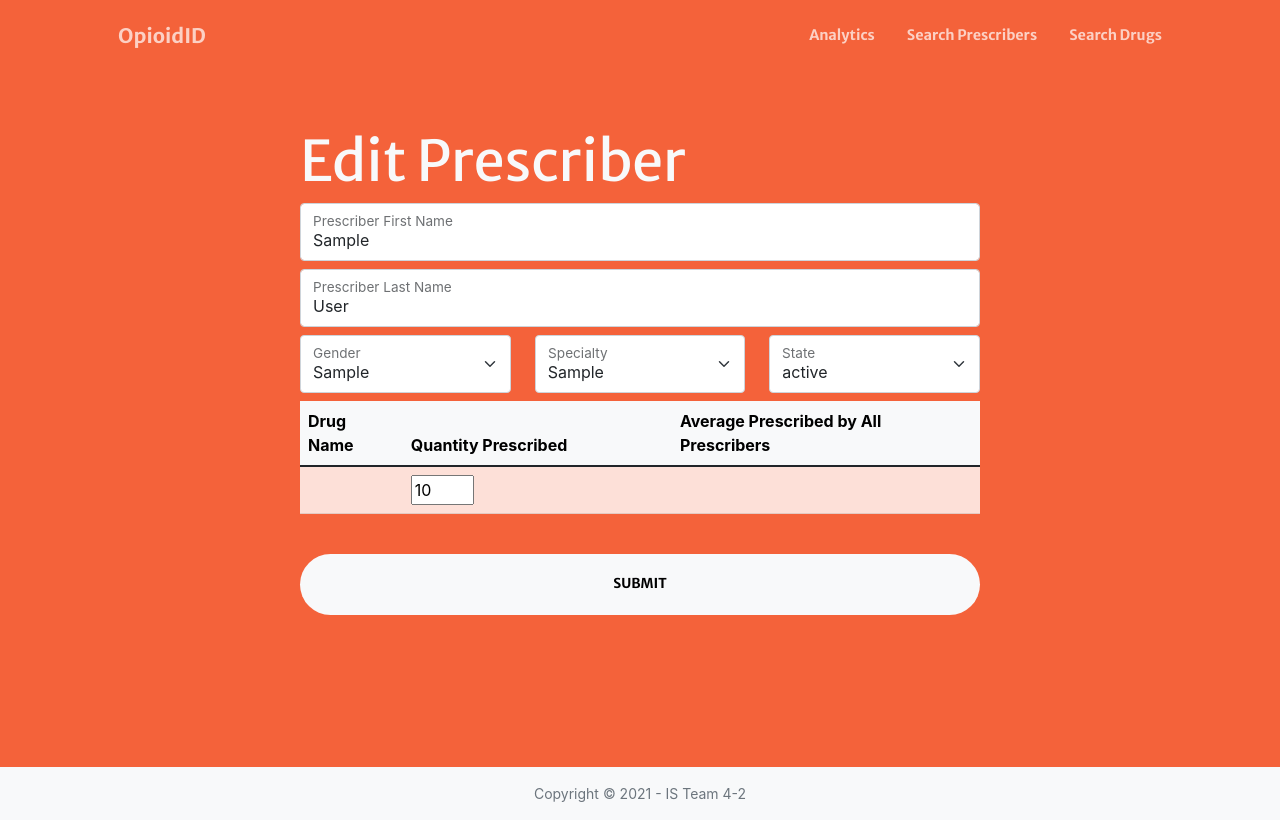
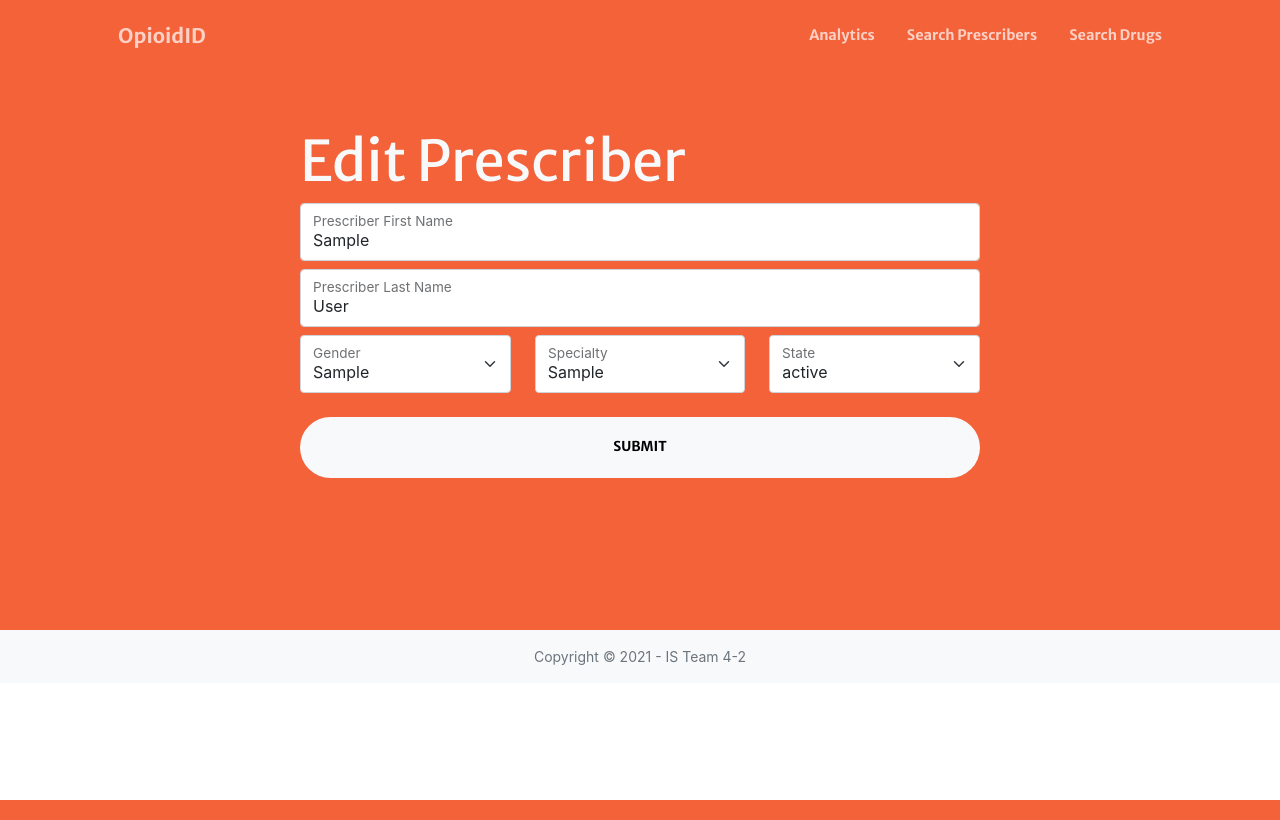
Before and after one commit to bchristensen2021/intex, a Django app: template templates/opioidID/editPrescriber.html in a window 1280 px wide. Run offline with Django 3.2, Linux system fonts and the light colour scheme; tables that the repository leaves empty hold one stand-in row (values such as "Sample post"); the template is opened without the code that fills it: values that come from a table or form of the project are taken from there, most other values are stand-ins (such as "Sample title", 1, 10 or a date in 2020); some libraries are stand-ins or nearby versions.

Commit message:
minor ui tweaks to prescriber CRUD user interface

```diff
--- a/intexOpioidProject/settings.py
+++ b/intexOpioidProject/settings.py
@@ -79,10 +79,10 @@
     'default': {
     'ENGINE': 'django.db.backends.postgresql',
     'NAME': 'intex',
-    'USER': 'postgres',
-    'PASSWORD': 'qazwsx2993',
+    'USER': 'user123',
+    'PASSWORD': 'largechungus',
     'HOST': '127.0.0.1',
-    'PORT': '5433',
+    'PORT': '5432',
     }
 }
 
--- a/templates/opioidID/detailsPrescriber.html
+++ b/templates/opioidID/detailsPrescriber.html
@@ -35,6 +35,7 @@
         </div>
     </div>
 
+    {% if totalPresc.total > 0 %}
     <table class="table mt-2">
         <thead>
             <tr class="table-light">
@@ -62,6 +63,7 @@
         </tr>
         {% endfor %}
     </table>
+    {% endif %}
 </div>
 </section>
 
--- a/templates/opioidID/editPrescriber.html
+++ b/templates/opioidID/editPrescriber.html
@@ -7,7 +7,7 @@
         <div class="row gx-4 gx-lg-5 justify-content-center">
             <div class="col-lg-8">
                 <h1 class="display-4 text-light">Edit Prescriber</h1>
-                <form name="edit-prescribers" method="post" id="edit-prescribers" onsubmit="return alert('Successfully Updated! Please refresh the page after it's loaded');">
+                <form name="edit-prescribers" method="post" id="edit-prescribers" action={% url 'detailsPrescriber' npi=prescriber.npi %} onsubmit="return alert('Successfully Updated!');">
                     {% csrf_token %}
                     <div class="form-floating">
                         <input class="form-control" type="search" id="fname" name="fname" aria-label="name" placeholder="Prescriber First Name" value="{{prescriber.first_name}}">
@@ -57,37 +57,6 @@
                         </div>
 
                     </div>
-
-                    <table class="table mt-2">
-                        <thead>
-                            <tr class="table-light">
-                                <th scope="col">Drug Name</th>
-                                <th scope="col">Quantity Prescribed</th>
-                                <th scope="col">Average Prescribed by All Prescribers</th>
-                            </tr>
-                        </thead>
-                        {% for p in prescriptions %}
-                        <tr class="table-primary">
-                            <td>
-                                <a class="text-dark text-decoration-none" href={% url 'detailsDrug' drug_name=p.drug.drug_name %}>{{p.drug.drug_name | title}}</a>
-                                {% if p.drug.is_opioid %}
-                                <span class="badge badge-pill bg-danger ms-2">Opioid</span>
-                                {% endif %}
-                            </td>
-                            <td>
-
-                                <input name="quantity"class="col-sm-3" type="number" value="{{p.quantity}}">
-                                {% if p.diff > 75 %}
-                                <span class="badge badge-pill bg-success ms-2">{{ p.diff}}% above average</span>
-                                {% elif p.diff < -75 %}
-                                <span class="badge badge-pill bg-warning ms-2">{{ p.diff}}% below average</span>
-                                {% endif %}
-                            </td>
-                            <td>{{p.average}}</td>
-                        </tr>
-                        {% endfor %}
-                    </table>
-
                     <div class="col py-4">
                         <button class="btn btn-light btn-xl w-100" type="submit">Submit</button>
                     </div>
```
Also changed, not shown: templates/opioidID/createPrescriber.html (+4 -5 lines).
